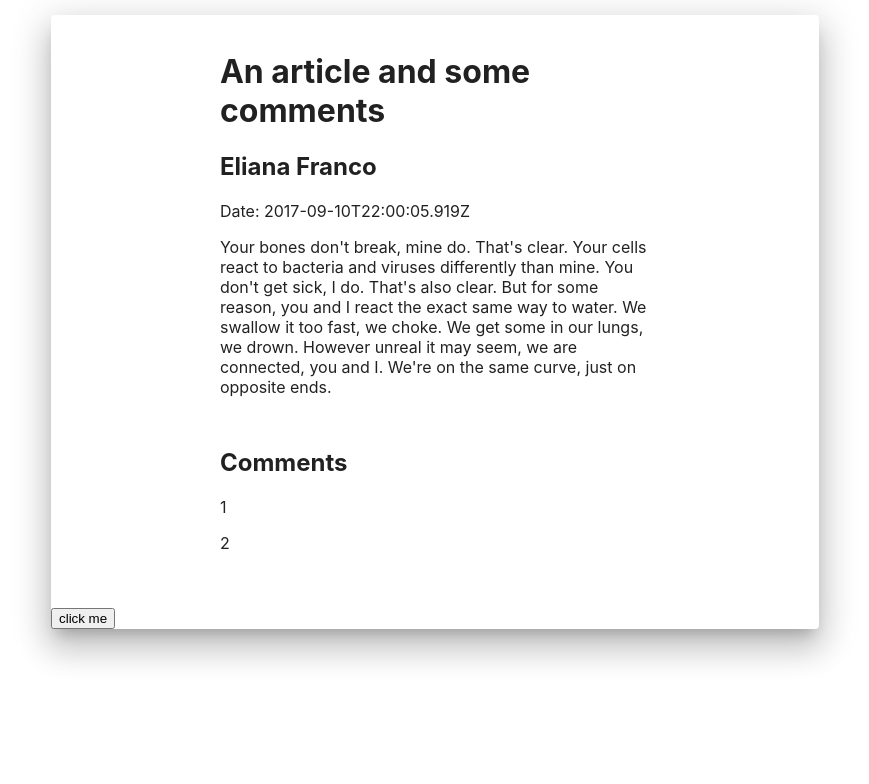
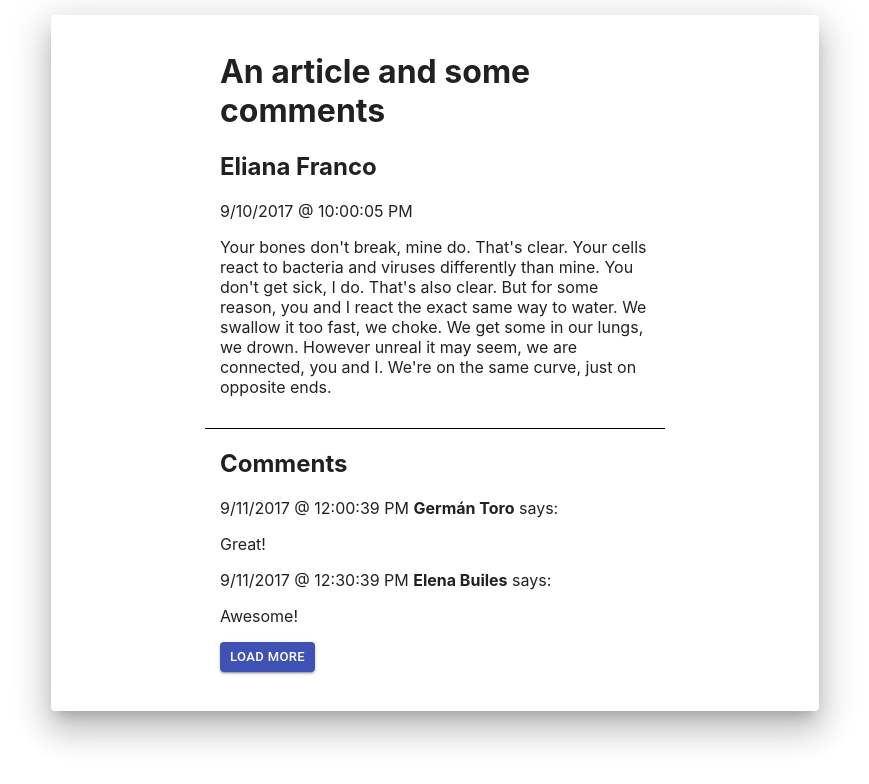
Before and after one commit to thomas4t/whys-task, a React (Create React App) app: page / in a window 1280 px wide. Shown: the top 784 px of the page, without its empty margins (205-1074 px from the left). Built offline with nearby package versions, Linux system fonts and the light colour scheme.

Commit message:
final touches

```diff
--- a/public/index.html
+++ b/public/index.html
@@ -39,13 +39,13 @@
       document.__moreComments = [
         {
           id: 3,
-          author: "Germán Toro",
+          author: "Germán Toro #2",
           text: "Splendid!",
           date: "2017-09-11T14:30:05.919Z",
         },
         {
           id: 4,
-          author: "Elena Builes",
+          author: "Elena Builes #2",
           text: "Excelent!",
           date: "2017-09-11T11:30:05.919Z",
         },
--- a/src/App.js
+++ b/src/App.js
@@ -12,6 +12,8 @@ const stall = async (stallTime = 1000) => {
 function App() {
   const [article, setArticle] = useState(null);
   const [comments, setComments] = useState(null);
+  const [loadingMoreComments, setLoadingMoreComments] = useState(false);
+  const [extraCommentsLoaded, setExtraCommentsLoaded] = useState(false);
 
   const loadInitialData = async () => {
     await stall(2000);
@@ -21,9 +23,12 @@ function App() {
   };
 
   const loadMoreComments = async () => {
+    setExtraCommentsLoaded(true);
+    setLoadingMoreComments(true);
     await stall(1000);
     let newComments = comments.concat(document.__moreComments);
     setComments(newComments);
+    setLoadingMoreComments(false);
   };
 
   useEffect(() => {
@@ -37,9 +42,13 @@ function App() {
         <ArticleWrapper article={article} />
       </ArticleContainer>
       <CommentsContainer>
-        <CommentsWrapper comments={comments} />
+        <CommentsWrapper
+          comments={comments}
+          loadMoreComments={loadMoreComments}
+          loadingMoreComments={loadingMoreComments}
+          extraCommentsLoaded={extraCommentsLoaded}
+        />
       </CommentsContainer>
-      <button onClick={() => loadMoreComments()}>click me </button>
     </MainContainer>
   );
 }
--- a/src/components/Article.js
+++ b/src/components/Article.js
@@ -3,7 +3,9 @@ const Article = ({ author, date, text }) => {
   return (
     <div>
       <h2>{author}</h2>
-      <p>Date: {date}</p>
+      <p>
+        {date.date} @ {date.time}
+      </p>
       <p>{text}</p>
     </div>
   );
--- a/src/components/Comment.js
+++ b/src/components/Comment.js
@@ -1,9 +1,15 @@
 import React from "react";
 
 const Comment = ({ comment }) => {
+  const d = new Date(comment.date);
+  const date = d.toLocaleDateString();
+  const time = d.toLocaleTimeString();
   return (
     <div>
-      <p>{comment.id}</p>
+      <p>
+        {date} @ {time} <strong>{comment.author}</strong> says:
+      </p>
+      <p>{comment.text}</p>
     </div>
   );
 };
--- a/src/components/wrappers/ArticleWrapper.js
+++ b/src/components/wrappers/ArticleWrapper.js
@@ -1,23 +1,32 @@
 import React from "react";
 import Loader from "react-loader-spinner";
 import Article from "../Article";
+import LoaderContainer from "../../styles/containers/LoaderContainer";
 
 const ArticleWrapper = ({ article }) => {
   if (article === null) {
     return (
-      <>
-        <p>Loading your article...</p>
-        <Loader type="TailSpin" color="#00BFFF" height={"10%"} width={"10%"} />
-      </>
+      <div>
+        <span>
+          <strong>Loading your article...</strong>
+        </span>
+        <LoaderContainer>
+          <Loader
+            type="TailSpin"
+            color="#00BFFF"
+            height={"10%"}
+            width={"10%"}
+          />
+        </LoaderContainer>
+      </div>
     );
   } else {
-    return (
-      <Article
-        author={article.author}
-        date={article.date}
-        text={article.text}
-      />
-    );
+    const d = new Date(article.date);
+    const date = {
+      date: d.toLocaleDateString(),
+      time: d.toLocaleTimeString(),
+    };
+    return <Article author={article.author} date={date} text={article.text} />;
   }
 };
 
--- a/src/components/wrappers/CommentsWrapper.js
+++ b/src/components/wrappers/CommentsWrapper.js
@@ -1,23 +1,64 @@
 import React from "react";
 import Comment from "../Comment";
 import Loader from "react-loader-spinner";
+import Button from "@material-ui/core/Button";
+import LoaderContainer from "../../styles/containers/LoaderContainer";
 
-const CommentsWrapper = ({ comments }) => {
+const CommentsWrapper = ({
+  comments,
+  loadMoreComments,
+  loadingMoreComments,
+  extraCommentsLoaded,
+}) => {
   if (comments === null) {
     return (
       <>
-        <p>Loading comments...</p>
-        <Loader type="TailSpin" color="#00BFFF" height={"10%"} width={"10%"} />
+        <span>
+          <strong>Loading comments...</strong>
+        </span>
+        <LoaderContainer>
+          <Loader
+            type="TailSpin"
+            color="#00BFFF"
+            height={"10%"}
+            width={"10%"}
+          />
+        </LoaderContainer>
       </>
     );
   } else {
     return (
-      <>
+      <div>
         <h2>Comments</h2>
         {comments.map((comment) => (
           <Comment comment={comment} key={comment.id} />
         ))}
-      </>
+        {loadingMoreComments ? (
+          <>
+            <span>
+              <strong>Loading extra comments...</strong>
+            </span>
+            <LoaderContainer>
+              <Loader
+                type="TailSpin"
+                color="#00BFFF"
+                height={"10%"}
+                width={"10%"}
+              />
+            </LoaderContainer>
+          </>
+        ) : null}
+        {extraCommentsLoaded ? null : (
+          <Button
+            variant="contained"
+            color="primary"
+            size="small"
+            onClick={() => loadMoreComments()}
+          >
+            Load more
+          </Button>
+        )}
+      </div>
     );
   }
 };
--- a/src/index.js
+++ b/src/index.js
@@ -7,7 +7,6 @@ import { ThemeProvider } from "styled-components";
 const theme = {
   colors: {
     lightBlue: "#61dafb",
-    darkBlue: "#0C2D48",
     darkGrey: "#282c34",
     babyBlue: "#BFD7ED",
     blueGrotto: "#60A3D9",
--- a/src/styles/containers/ArticleContainer.js
+++ b/src/styles/containers/ArticleContainer.js
@@ -4,6 +4,7 @@ const ArticleContainer = styled.div`
   width: 60%;
   margin: 2% auto;
   padding: 2%;
+  border-bottom: 1px solid black;
   @media only screen and (max-width: 1200px) {
     width: 70%;
   }
--- /dev/null
+++ b/src/styles/containers/LoaderContainer.js
@@ -0,0 +1,7 @@
+import styled from "styled-components";
+
+const LoaderContainer = styled.div`
+  margin-top: 5%;
+`;
+
+export default LoaderContainer;
```
